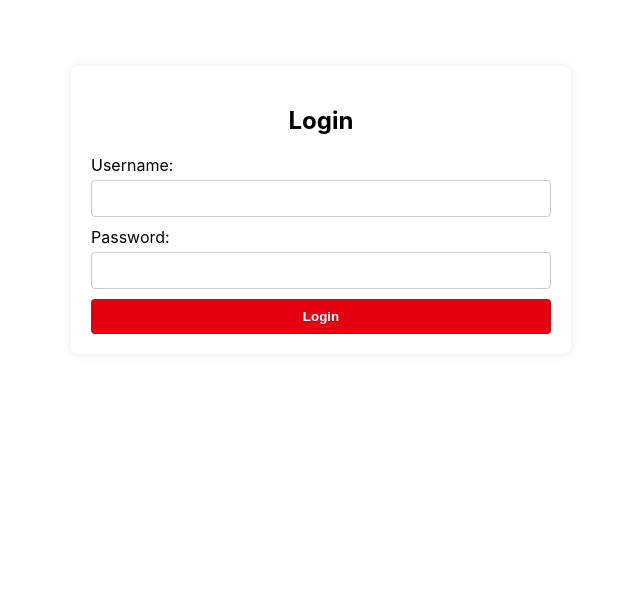
After one commit to zhenange178/CS-338, a PHP site: page /login.php in a window 1280 px wide. The commit adds this page. Shown: the top 594 px of the page, without its empty margins (319-959 px from the left). Run offline with PHP 8.4, Linux system fonts and the light colour scheme.

Commit message:
access control user/admin. user '100000', admin 'admin', both PW: 12345678

```diff
--- a/includes/header.php
+++ b/includes/header.php
@@ -1,3 +1,11 @@
+<?php
+if (session_status() == PHP_SESSION_NONE) {
+    session_start();
+}
+$role = isset($_SESSION['role']) ? $_SESSION['role'] : 'guest';
+?>
+
+
 <!DOCTYPE html>
 <html lang="en">
 <head>
@@ -7,13 +15,25 @@
 </head>
 <body>
     <header class="header-nav">
+        <?php
+            if ($role == 'user' || $role == 'admin') {
+        ?>
         <ul>
             <li><a href="/">Home</a></li>
             <li><a href="/initialize.php">Initialize</a></li>
             <li><a href="/products.php">Products</a></li>
             <li style="float:right"><a href="/me.php">My Account</a></li>
+            <?php
+                if ($role == 'admin') {
+            ?>
             <li style="float:right"><a href="/admin_home.php">Admin Home</a></li>
+            <?php
+                }
+            ?>
         </ul>
+        <?php
+            }
+        ?>
     </header>
     </div>
     <div class="content">
--- a/init/includes/DatabasePopulator.php
+++ b/init/includes/DatabasePopulator.php
@@ -106,6 +106,10 @@ class DatabasePopulator {
         $realUserStmt = $mysqli->prepare("INSERT IGNORE INTO customers (customerID) VALUES (100000)");
         if (!$realUserStmt->execute()) {
             echo "Error importing customer 0<br/>";
+        }
+        $realAdminStmt = $mysqli->prepare("INSERT IGNORE INTO customers (customerID) VALUES (999999)");
+        if (!$realAdminStmt->execute()) {
+            echo "Error importing admin 0<br/>";
         }
 
         $stmt = $mysqli->prepare("INSERT IGNORE INTO customers (customerID, customerBirth, customerPhone, customerAddress, customerEmail, firstName, lastName) VALUES (?, ?, ?, ?, ?, ?, ?)");
--- /dev/null
+++ b/login.php
@@ -0,0 +1,85 @@
+<?php
+session_start();
+
+$login_error = '';
+
+if ($_SERVER['REQUEST_METHOD'] == 'POST') {
+    $username = $_POST['username'];
+    $password = $_POST['password'];
+
+    // Define credentials
+    $credentials = [
+        'admin' => '12345678',
+        '100000' => '12345678'
+    ];
+
+    // Check credentials
+    if (isset($credentials[$username]) && $credentials[$username] == $password) {
+        $_SESSION['role'] = $username == 'admin' ? 'admin' : 'user';
+        header("Location: /");
+        exit();
+    } else {
+        $login_error = 'Invalid username or password';
+    }
+}
+?>
+<?php include 'includes/header.php'; ?>
+<style>
+    .login-container {
+        background-color: #ffffff;
+        padding: 20px;
+        width: 500px;
+        margin: 50px auto;
+        border-radius: 8px;
+        box-shadow: 0 0 10px rgba(0, 0, 0, 0.1);
+    }
+    .login-container h2 {
+        margin-bottom: 20px;
+        text-align: center;
+    }
+    .login-container label {
+        display: block;
+        margin-bottom: 5px;
+    }
+    .login-container input {
+        width: 100%;
+        padding: 10px;
+        margin-bottom: 10px;
+        border: 1px solid #ccc;
+        border-radius: 4px;
+    }
+    .login-container button {
+        width: 100%;
+        padding: 10px;
+        background-color: #E50010;
+        color: #fff;
+        font-weight: bold;
+        border: none;
+        border-radius: 4px;
+        cursor: pointer;
+        text-align: center;
+    }
+    .login-container button:hover {
+        background-color: #0056b3;
+    }
+    .login-container p {
+        color: red;
+        margin-top: 10px;
+    }
+</style>
+
+<div class="login-container">
+    <h2>Login</h2>
+    <form method="post" action="">
+        <label for="username">Username:</label>
+        <input type="text" name="username" id="username" required><br>
+        <label for="password">Password:</label>
+        <input type="password" name="password" id="password" required><br>
+        <button type="submit">Login</button>
+        <?php if ($login_error): ?>
+            <p><?php echo $login_error; ?></p>
+        <?php endif; ?>
+    </form>
+</div>
+
+<?php include 'includes/footer.php'; ?>
```
Also changed, not shown: admin_home.php (+10 -0 lines), index.php (+10 -0 lines), logout.php (added, +8 -0 lines), me.php (+35 -6 lines).
